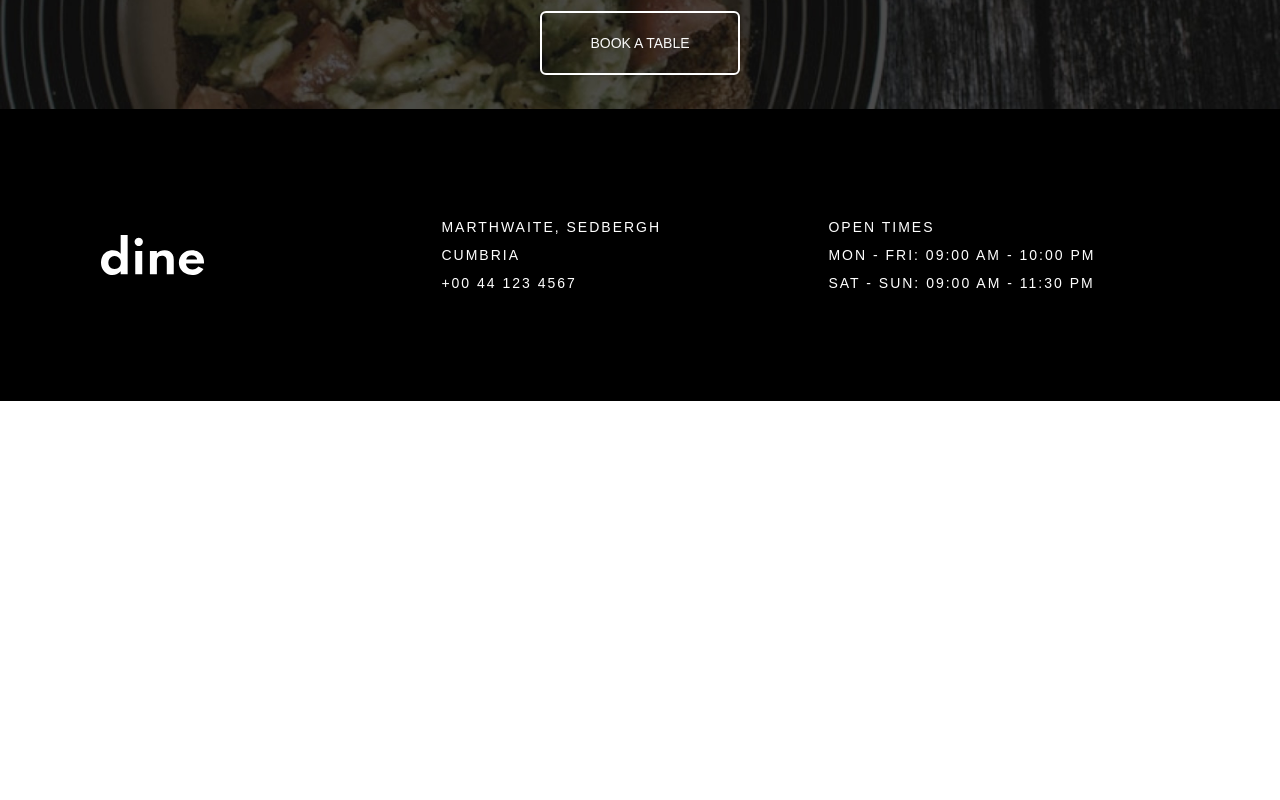
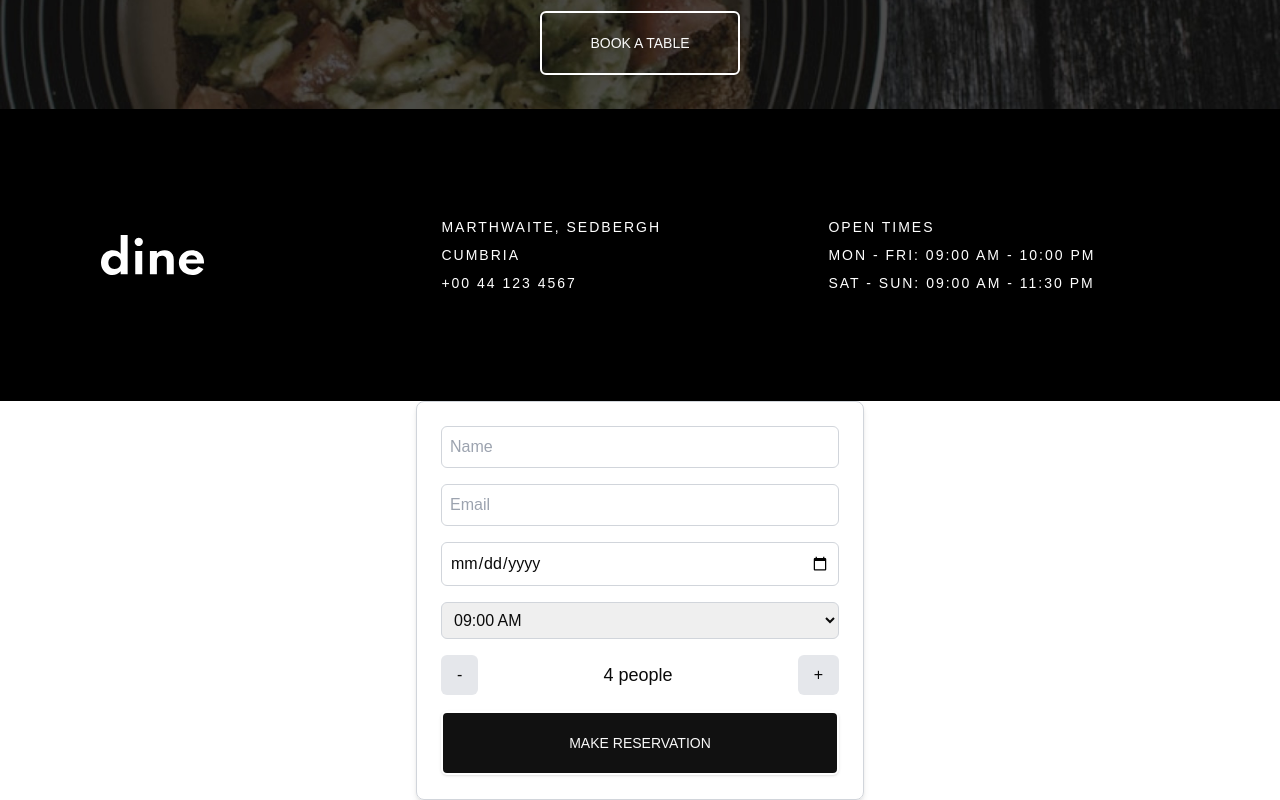
Before and after one commit to mehdias63/dine-restaurant, a Next.js app: page / in a window 1280 px wide. Shown: the part 3368-4168 px from the top of the page. Before the commit the page ends 3769 px from the top, so only its background shows below. Built offline with nearby package versions, Linux system fonts and the light colour scheme.

Commit message:
add form

```diff
--- a/src/app/page.tsx
+++ b/src/app/page.tsx
@@ -1,4 +1,5 @@
 import ItemProduct from '@/components/itemProduct'
+import ReservationForm from '@/components/formData'
 import { Button } from '@/components/ui/button'
 
 export default function Home() {
@@ -295,6 +296,7 @@ export default function Home() {
 					</p>
 				</div>
 			</footer>
+			<ReservationForm />
 		</div>
 	)
 }
--- /dev/null
+++ b/src/components/formData.jsx
@@ -0,0 +1,162 @@
+'use client'
+import React, { useState } from 'react'
+import { Button } from '@/components/ui/button'
+
+const generateTimeOptions = () => {
+	const times = []
+	let hour = 9
+	let period = 'AM'
+
+	while (hour <= 12 || period === 'PM') {
+		times.push(`${hour < 10 ? `0${hour}` : hour}:00 ${period}`)
+		if (hour === 12) {
+			period = period === 'AM' ? 'PM' : null
+			hour = 1
+		} else {
+			hour++
+		}
+		if (!period) break
+	}
+	return times
+}
+
+const ReservationForm = () => {
+	const [formData, setFormData] = useState({
+		name: '',
+		email: '',
+		date: '',
+		time: '09:00 AM',
+		people: 4,
+	})
+	const [errors, setErrors] = useState({})
+	const handleChange = e => {
+		const { name, value } = e.target
+		setFormData({ ...formData, [name]: value })
+		setErrors({ ...errors, [name]: '' })
+	}
+	const handlePeopleChange = change => {
+		setFormData(prev => ({
+			...prev,
+			people: Math.max(1, prev.people + change),
+		}))
+	}
+	const handleSubmit = e => {
+		e.preventDefault()
+		const validationErrors = {}
+		if (!formData.name)
+			validationErrors.name = 'This field is required'
+		if (!formData.email)
+			validationErrors.email = 'This field is required'
+		if (!formData.date)
+			validationErrors.date = 'This field is incomplete'
+		if (!formData.time)
+			validationErrors.time = 'This field is incomplete'
+
+		if (Object.keys(validationErrors).length > 0) {
+			setErrors(validationErrors)
+			return
+		}
+		alert('Reservation made successfully!')
+	}
+
+	const timeOptions = generateTimeOptions()
+
+	return (
+		<form
+			onSubmit={handleSubmit}
+			className="flex flex-col gap-4 w-full max-w-md mx-auto p-6 border border-gray-300 rounded-lg shadow-md"
+		>
+			<div className="flex flex-col gap-1">
+				<input
+					type="text"
+					name="name"
+					placeholder="Name"
+					value={formData.name}
+					onChange={handleChange}
+					className={`p-2 border rounded-md ${
+						errors.name ? 'border-red-500' : 'border-gray-300'
+					}`}
+				/>
+				{errors.name && (
+					<small className="text-red-500 text-sm">
+						{errors.name}
+					</small>
+				)}
+			</div>
+			<div className="flex flex-col gap-1">
+				<input
+					type="email"
+					name="email"
+					placeholder="Email"
+					value={formData.email}
+					onChange={handleChange}
+					className={`p-2 border rounded-md ${
+						errors.email ? 'border-red-500' : 'border-gray-300'
+					}`}
+				/>
+				{errors.email && (
+					<small className="text-red-500 text-sm">
+						{errors.email}
+					</small>
+				)}
+			</div>
+			<div className="flex flex-col gap-1">
+				<input
+					type="date"
+					name="date"
+					value={formData.date}
+					onChange={handleChange}
+					className={`p-2 border rounded-md ${
+						errors.date ? 'border-red-500' : 'border-gray-300'
+					}`}
+				/>
+				{errors.date && (
+					<small className="text-red-500 text-sm">
+						{errors.date}
+					</small>
+				)}
+			</div>
+			<div className="flex flex-col gap-1">
+				<select
+					name="time"
+					value={formData.time}
+					onChange={handleChange}
+					className={`p-2 border rounded-md ${
+						errors.time ? 'border-red-500' : 'border-gray-300'
+					}`}
+				>
+					{timeOptions.map((time, index) => (
+						<option key={index} value={time}>
+							{time}
+						</option>
+					))}
+				</select>
+				{errors.time && (
+					<small className="text-red-500 text-sm">
+						{errors.time}
+					</small>
+				)}
+			</div>
+			<div className="flex items-center justify-between">
+				<button
+					type="button"
+					onClick={() => handlePeopleChange(-1)}
+					className="px-4 py-2 bg-gray-200 rounded-md hover:bg-gray-300"
+				>
+					-
+				</button>
+				<span className="text-lg">{formData.people} people</span>
+				<button
+					type="button"
+					onClick={() => handlePeopleChange(1)}
+					className="px-4 py-2 bg-gray-200 rounded-md hover:bg-gray-300"
+				>
+					+
+				</button>
+			</div>
+			<Button>MAKE RESERVATION</Button>
+		</form>
+	)
+}
+
+export default ReservationForm
```
